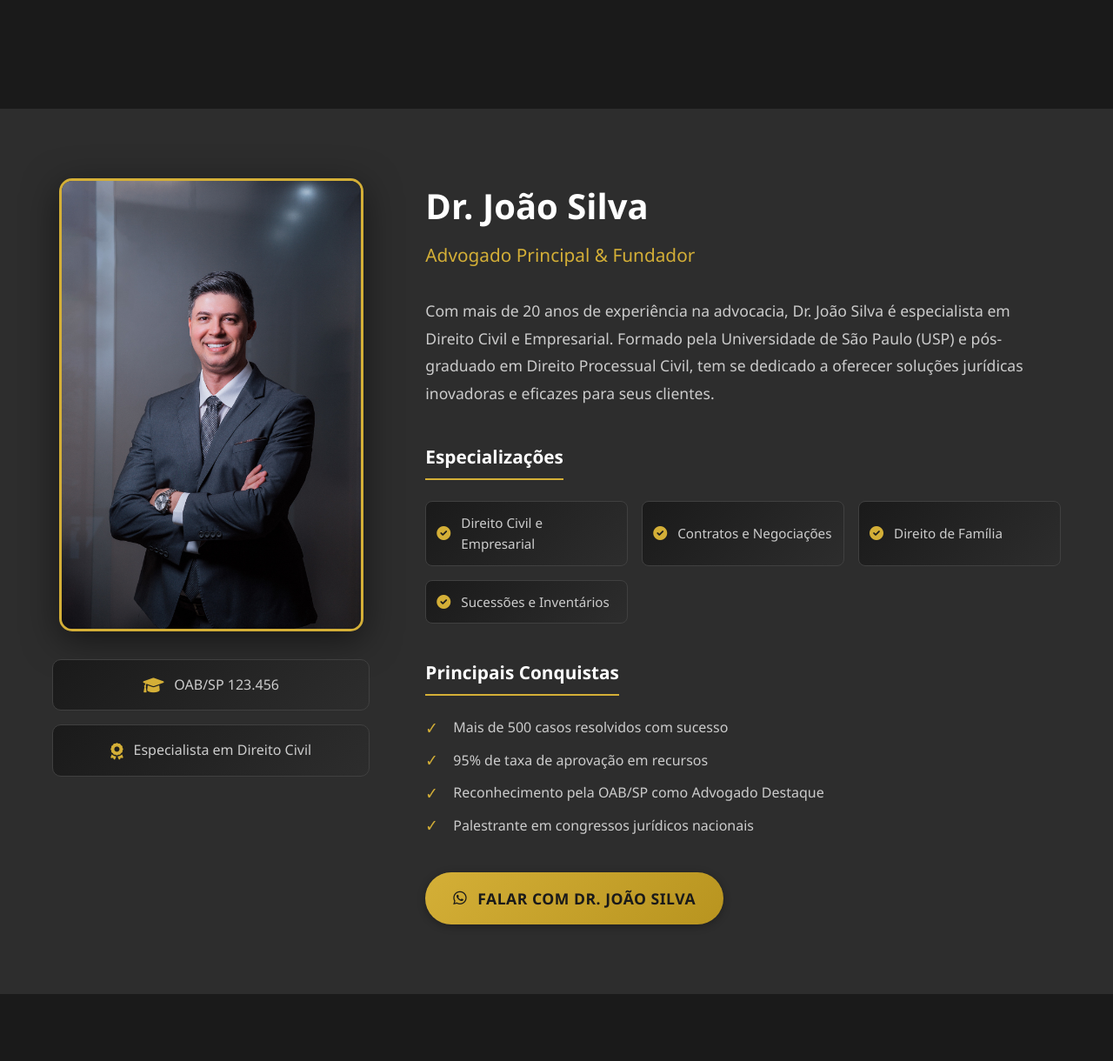
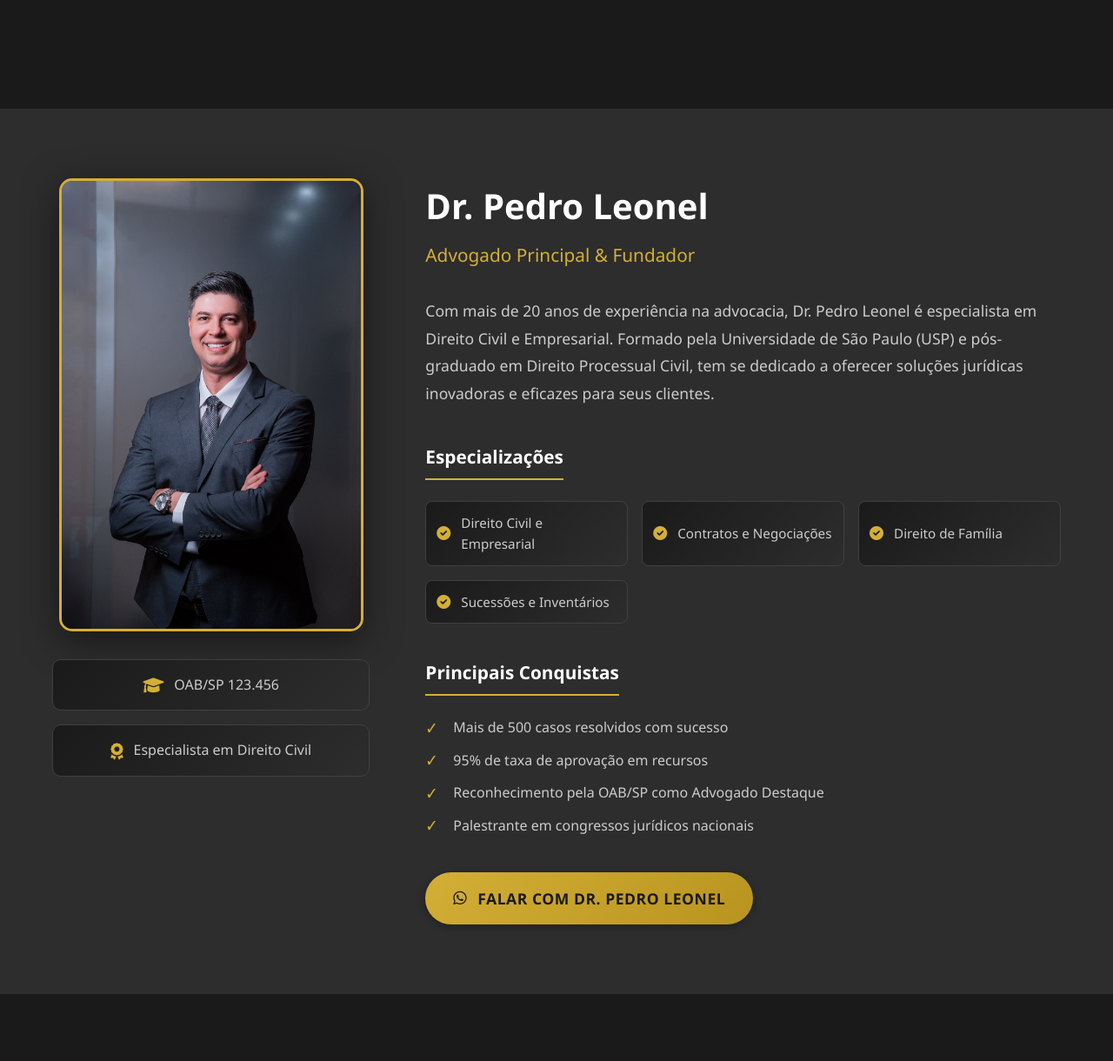
Before and after one commit to ViniciusFreitas06/site-advogado, a plain HTML site: page index.html in a window 1280 px wide. Shown: the part 1801-3021 px from the top of the page at 87% size. Drawn offline with Linux system fonts and the light colour scheme.

Commit message:
Adicionando o Pedro

```diff
--- a/index.html
+++ b/index.html
@@ -115,7 +115,7 @@
         <div class="container">
             <div class="lawyer-content">
                 <div class="lawyer-photo">
-                    <img src="lawyer-photo.jpg" alt="Dr. João Silva - Advogado Principal" class="lawyer-image">
+                    <img src="lawyer-photo.jpg" alt="Dr. Pedro Leonel - Advogado Principal" class="lawyer-image">
                     <div class="lawyer-credentials">
                         <div class="credential">
                             <i class="fas fa-graduation-cap"></i>
@@ -129,10 +129,10 @@
                 </div>
 
                 <div class="lawyer-info">
-                    <h2>Dr. João Silva</h2>
+                    <h2>Dr. Pedro Leonel</h2>
                     <h3>Advogado Principal & Fundador</h3>
 
-                    <p>Com mais de 20 anos de experiência na advocacia, Dr. João Silva é especialista em Direito Civil e Empresarial. Formado pela Universidade de São Paulo (USP) e pós-graduado em Direito Processual Civil, tem se dedicado a oferecer soluções jurídicas inovadoras e eficazes para seus clientes.</p>
+                    <p>Com mais de 20 anos de experiência na advocacia, Dr. Pedro Leonel é especialista em Direito Civil e Empresarial. Formado pela Universidade de São Paulo (USP) e pós-graduado em Direito Processual Civil, tem se dedicado a oferecer soluções jurídicas inovadoras e eficazes para seus clientes.</p>
 
                     <div class="lawyer-specialties">
                         <h4>Especializações</h4>
@@ -167,9 +167,9 @@
                     </div>
 
                     <div class="lawyer-cta">
-                        <a href="https://wa.me/5519981723395?text=Olá Dr. João Silva! Gostaria de agendar uma consulta." class="cta-button">
+                        <a href="https://wa.me/5519981723395?text=Olá Dr. Pedro Leonel! Gostaria de agendar uma consulta." class="cta-button">
                             <i class="fab fa-whatsapp"></i>
-                            Falar com Dr. João Silva
+                            Falar com Dr. Pedro Leonel
                         </a>
                     </div>
                 </div>
```
